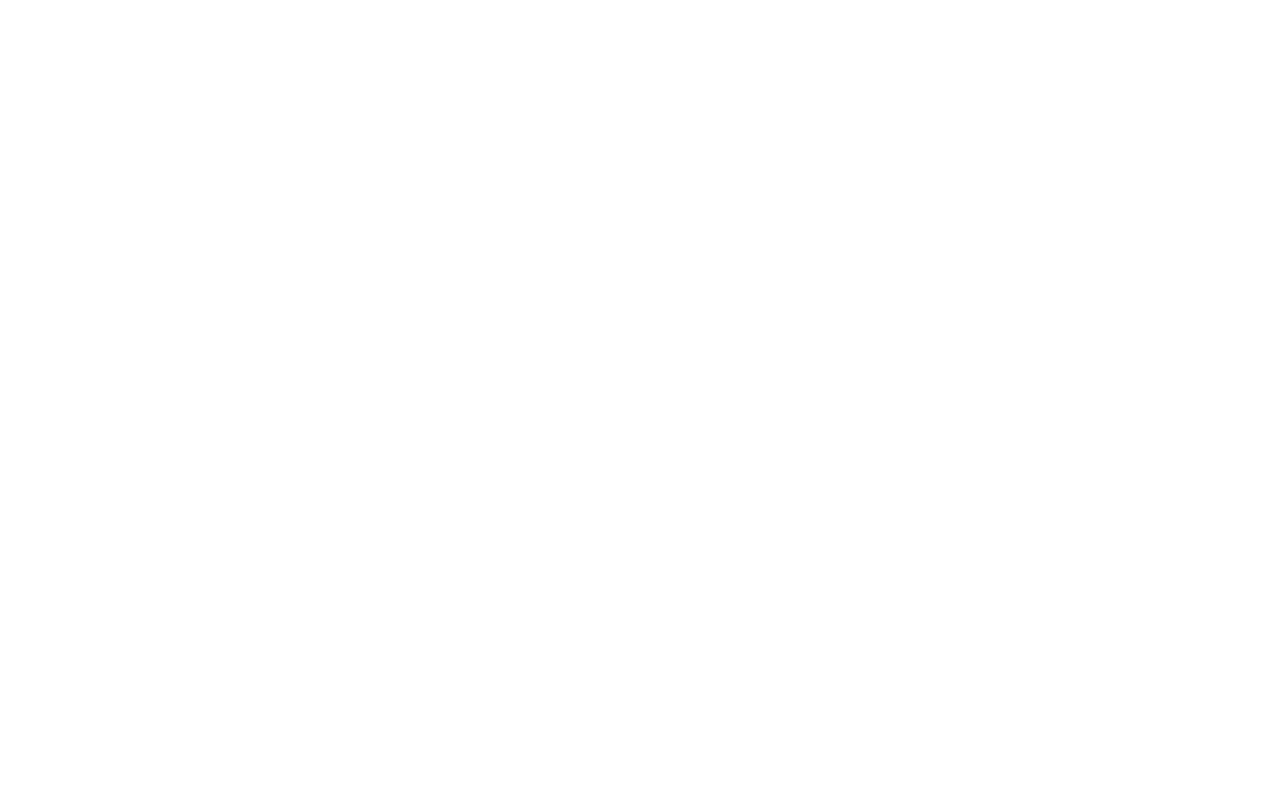
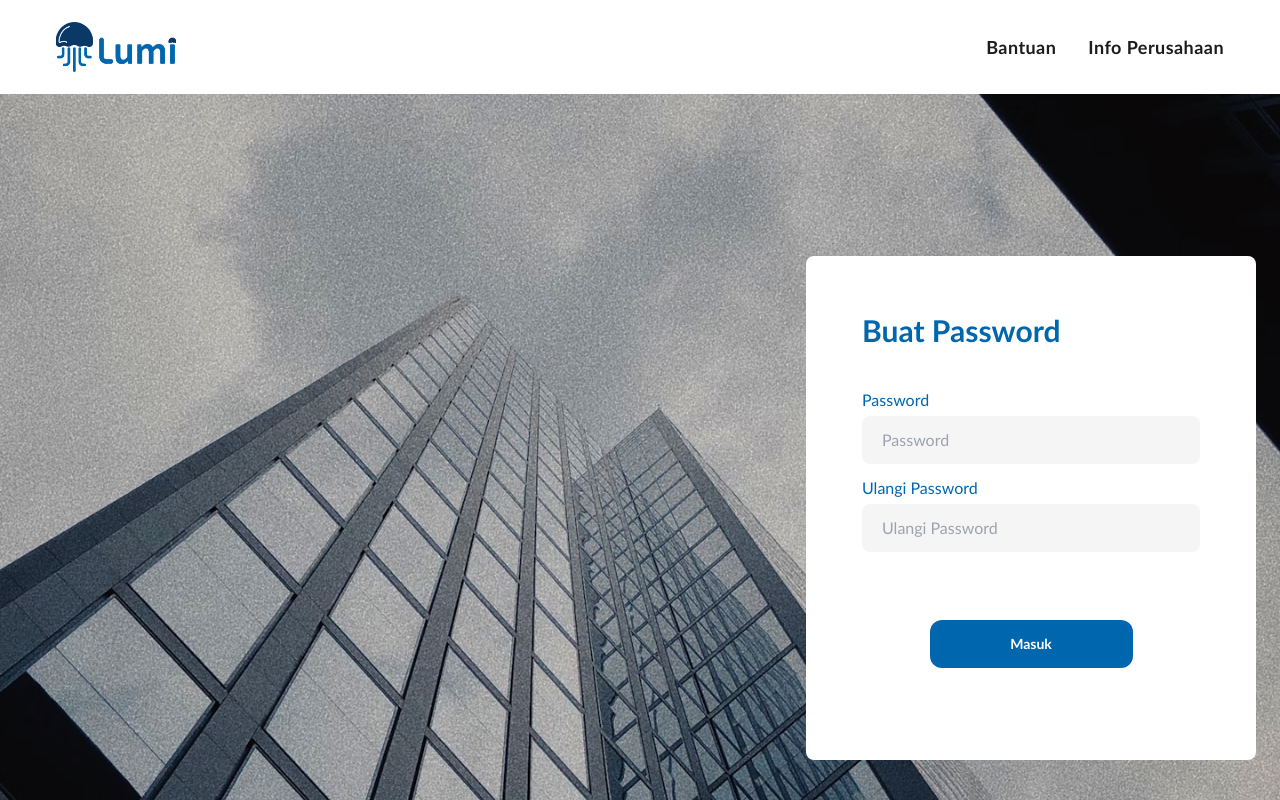
Before and after one commit to SYNRGY7-Team4/Frontend, a React (Vite) app: page /password in a window 1280 px wide. Before the commit this address had no page. Shown: the top 800 px of the page. Built offline with nearby package versions, Linux system fonts and the light colour scheme.

Commit message:
feat: add register password

```diff
--- a/src/App.tsx
+++ b/src/App.tsx
@@ -2,6 +2,7 @@ import { Route, Routes, useLocation } from "react-router-dom"
 import Button from "@/components/Button/Button"
 import { Login } from "@/pages"
 import AturPin from "./pages/Register/AturPin"
+import Password from "./pages/Register/Password"
 
 function App() {
   const location = useLocation()
@@ -28,9 +29,8 @@ function App() {
         />
 
         <Route path='/login' element={<Login />} />
-
-
         <Route path='/atur-pin' element={<AturPin />} />
+        <Route path='/password' element={<Password/>}/>
 
       </Routes>
     </>
--- /dev/null
+++ b/src/pages/Register/Password.tsx
@@ -0,0 +1,52 @@
+import bgAuth from "@/assets/bg-auth.jpg"
+import Button from "@/components/Button/Button"
+import Header from "@/components/Header/Header"
+import Footer from "@/components/Footer/Footer"
+import Input from "@/components/Input/Input"
+import Label from "@/components/Label/Label"
+
+export default function Password() {
+  return (
+    <>
+      <Header />
+      <main
+        className='w-full min-h-[828px] h-[calc(100vh-73px-75px)] md:h-[calc(100vh-94px-75px)] bg-cover bg-center'
+        style={{ backgroundImage: `url(${bgAuth})` }}
+      >
+        <div className='container mx-auto px-6 flex items-center justify-center md:justify-end h-full'>
+          <div className='bg-neutral-01 px-8 py-14 md:px-14 rounded-lg w-[450px] min-h-[480px]' >
+            <h1 className='mb-10 text-3xl text-primary-blue font-bold'>
+              Buat Password
+            </h1>
+            <form className='flex flex-col gap-y-8'>
+              <div className='flex flex-col gap-y-3'>
+                <div className='flex flex-col gap-y-1'>
+                  <Label htmlFor='password'>Password</Label>
+                  <Input
+                    type='password'
+                    id='password'
+                    placeholder='Password'
+                    aria-label='Masukkan Password Anda'
+                  />
+                </div>
+                <div className='flex flex-col gap-y-1'>
+                  <Label htmlFor='confirm-password'>Ulangi Password</Label>
+                  <Input
+                    type='password'
+                    id='confirm-password'
+                    placeholder='Ulangi Password'
+                    aria-label='Masukkan Ulang password Anda'
+                  />
+                </div>
+              </div>
+              <div className='flex flex-col items-center'>
+                <Button aria-label='Tombol masuk' className='my-9'>Masuk</Button>
+              </div>
+            </form>
+          </div>
+        </div>
+      </main>
+      <Footer />
+    </>
+  )
+}
```
